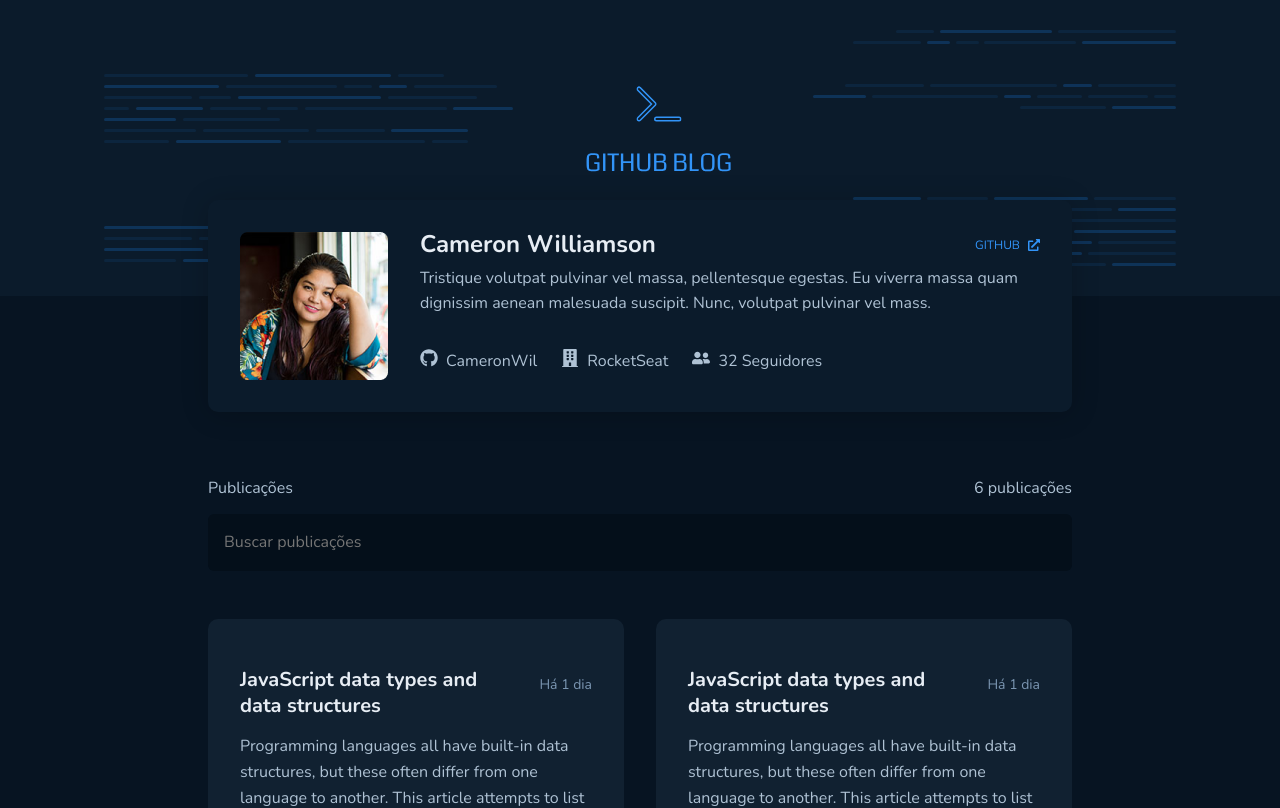
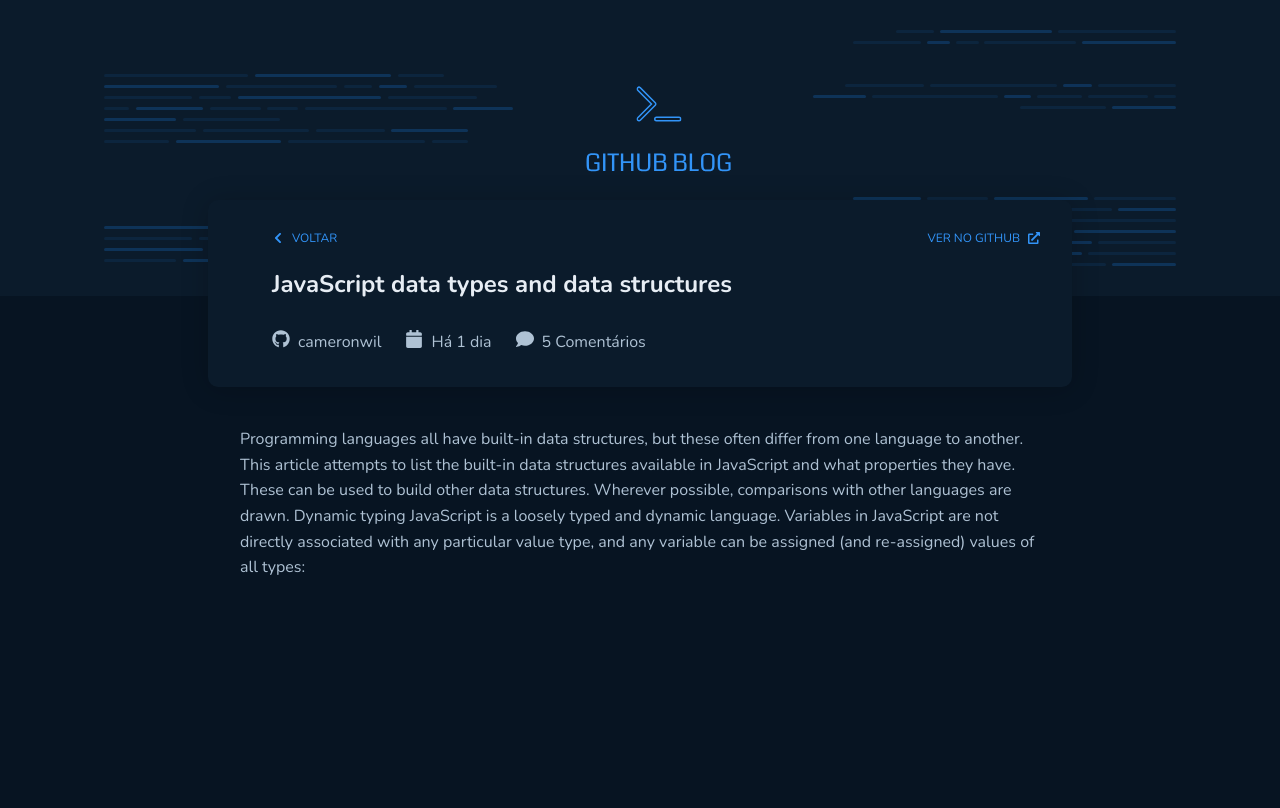
Before and after one commit to WagnerLeodoro/GitHub-Blog, a React (Vite) app: page /post in a window 1280 px wide. Shown: the top 808 px of the page. Built offline with nearby package versions, Linux system fonts and the light colour scheme.

Commit message:
Post page e Navegação entre telas

```diff
--- a/package.json
+++ b/package.json
@@ -12,6 +12,7 @@
     "react": "^18.2.0",
     "react-dom": "^18.2.0",
     "react-icons": "^4.7.1",
+    "react-router-dom": "^6.8.1",
     "styled-components": "^5.3.6"
   },
   "devDependencies": {
--- a/src/App.tsx
+++ b/src/App.tsx
@@ -1,15 +1,18 @@
+import { BrowserRouter } from "react-router-dom";
 import { ThemeProvider } from "styled-components";
 import { Header } from "./components/Header";
-import { Blog } from "./pages/Blog";
+import { Router } from "./Router";
 import { GlobalStyle } from "./styles/global";
 import { defaultTheme } from "./styles/themes/default";
 
 export function App() {
   return (
     <ThemeProvider theme={defaultTheme}>
-      <GlobalStyle />
-      <Header />
-      <Blog />
+      <BrowserRouter>
+        <GlobalStyle />
+        <Header />
+        <Router />
+      </BrowserRouter>
     </ThemeProvider>
   );
 }
--- /dev/null
+++ b/src/Router.tsx
@@ -0,0 +1,12 @@
+import { Routes, Route } from "react-router-dom";
+import { Blog } from "./pages/Blog";
+import Post from "./pages/Post";
+
+export function Router() {
+  return (
+    <Routes>
+      <Route path="/" element={<Blog />} />
+      <Route path="/post" element={<Post />} />
+    </Routes>
+  );
+}
--- /dev/null
+++ b/src/pages/Post/index.tsx
@@ -0,0 +1,24 @@
+import { NavLink } from "react-router-dom";
+import { PostInfo } from "../components/SummaryInfo/PostInfo";
+import { PostContainer, PostContent } from "./styles";
+
+export default function Post() {
+  return (
+    <PostContainer>
+      <PostInfo />
+      <PostContent>
+        <p>
+          Programming languages all have built-in data structures, but these
+          often differ from one language to another. This article attempts to
+          list the built-in data structures available in JavaScript and what
+          properties they have. These can be used to build other data
+          structures. Wherever possible, comparisons with other languages are
+          drawn. Dynamic typing JavaScript is a loosely typed and dynamic
+          language. Variables in JavaScript are not directly associated with any
+          particular value type, and any variable can be assigned (and
+          re-assigned) values of all types:
+        </p>
+      </PostContent>
+    </PostContainer>
+  );
+}
--- /dev/null
+++ b/src/pages/Post/styles.ts
@@ -0,0 +1,16 @@
+import styled from "styled-components";
+
+export const PostContainer = styled.main`
+  width: 100%;
+  max-width: 1120px;
+  margin: 4rem auto 0;
+  padding: 0 8rem;
+`;
+
+export const PostContent = styled.div`
+  display: flex;
+  flex-direction: column;
+  align-items: center;
+  padding: 40px 32px;
+  gap: 24px;
+`;
--- a/src/pages/components/PostCard/index.tsx
+++ b/src/pages/components/PostCard/index.tsx
@@ -1,8 +1,10 @@
+import { NavLink } from "react-router-dom";
 import { PostCardContainer, PostCardContent, PostContent } from "./styles";
 
 export default function PostCard() {
   return (
-    <PostCardContainer className="postCard">
+    <PostCardContainer>
+      <NavLink to="/post" title="postTitle">
         <PostCardContent>
           <header>
             <h1>JavaScript data types and data structures</h1>
@@ -11,15 +13,16 @@
           <PostContent>
             <p>
               Programming languages all have built-in data structures, but these
-            often differ from one language to another. This article attempts to
-            list the built-in data structures available in JavaScript and what
-            properties they have. These can be used to build other data
-            structures. Wherever possible, comparisons with other languages are
-            drawn.
+              often differ from one language to another. This article attempts
+              to list the built-in data structures available in JavaScript and
+              what properties they have. These can be used to build other data
+              structures. Wherever possible, comparisons with other languages
+              are drawn.
             </p>
           </PostContent>
         </PostCardContent>
-
+      </NavLink>
+      <NavLink to="/post" title="postTitle">
         <PostCardContent>
           <header>
             <h1>JavaScript data types and data structures</h1>
@@ -28,15 +31,16 @@
           <PostContent>
             <p>
               Programming languages all have built-in data structures, but these
-            often differ from one language to another. This article attempts to
-            list the built-in data structures available in JavaScript and what
-            properties they have. These can be used to build other data
-            structures. Wherever possible, comparisons with other languages are
-            drawn.
+              often differ from one language to another. This article attempts
+              to list the built-in data structures available in JavaScript and
+              what properties they have. These can be used to build other data
+              structures. Wherever possible, comparisons with other languages
+              are drawn.
             </p>
           </PostContent>
         </PostCardContent>
-
+      </NavLink>
+      <NavLink to="/post" title="postTitle">
         <PostCardContent>
           <header>
             <h1>JavaScript data types and data structures</h1>
@@ -45,14 +49,33 @@
           <PostContent>
             <p>
               Programming languages all have built-in data structures, but these
-            often differ from one language to another. This article attempts to
-            list the built-in data structures available in JavaScript and what
-            properties they have. These can be used to build other data
-            structures. Wherever possible, comparisons with other languages are
-            drawn.
+              often differ from one language to another. This article attempts
+              to list the built-in data structures available in JavaScript and
+              what properties they have. These can be used to build other data
+              structures. Wherever possible, comparisons with other languages
+              are drawn.
             </p>
           </PostContent>
         </PostCardContent>
+      </NavLink>
+      <NavLink to="/post" title="postTitle">
+        <PostCardContent>
+          <header>
+            <h1>JavaScript data types and data structures</h1>
+            <span>Há 1 dia</span>
+          </header>
+          <PostContent>
+            <p>
+              Programming languages all have built-in data structures, but these
+              often differ from one language to another. This article attempts
+              to list the built-in data structures available in JavaScript and
+              what properties they have. These can be used to build other data
+              structures. Wherever possible, comparisons with other languages
+              are drawn.
+            </p>
+          </PostContent>
+        </PostCardContent>
+      </NavLink>
     </PostCardContainer>
   );
 }
--- a/src/pages/components/PostCard/styles.ts
+++ b/src/pages/components/PostCard/styles.ts
@@ -9,6 +9,10 @@
   margin-bottom: 2rem;
 
   margin-top: 3rem;
+
+  a {
+    text-decoration: none;
+  }
 `;
 
 export const PostCardContent = styled.div`
--- a/src/pages/components/SummaryInfo/PostInfo.tsx
+++ b/src/pages/components/SummaryInfo/PostInfo.tsx
@@ -5,6 +5,7 @@
   FaExternalLinkAlt,
   FaGithub,
 } from "react-icons/fa";
+import { NavLink } from "react-router-dom";
 import {
   CardContent,
   ExternalLink,
@@ -22,14 +23,18 @@
       <SummaryPostCard>
         <CardContent>
           <Links>
+            <NavLink to="/" title="Blog">
               <ExternalLink>
                 <FaChevronLeft />
                 VOLTAR
               </ExternalLink>
+            </NavLink>
+            <NavLink to="https://www.github.com/">
               <ExternalLink>
                 VER NO GITHUB
                 <FaExternalLinkAlt />
               </ExternalLink>
+            </NavLink>
           </Links>
           <TitleContent>
             <h1>JavaScript data types and data structures</h1>
--- a/src/pages/components/SummaryInfo/ProfileInfo.tsx
+++ b/src/pages/components/SummaryInfo/ProfileInfo.tsx
@@ -1,3 +1,5 @@
+import { NavLink } from "react-router-dom";
+
 import {
   CardContent,
   ExternalLink,
@@ -25,10 +27,12 @@
         <CardContent>
           <TitleContent>
             <h1>Cameron Williamson</h1>
-            <ExternalLink>
-              GITHUB
-              <FaExternalLinkAlt />
-            </ExternalLink>
+            <NavLink to="https://github.com/WagnerLeodoro">
+              <ExternalLink>
+                GITHUB
+                <FaExternalLinkAlt />
+              </ExternalLink>
+            </NavLink>
           </TitleContent>
           <p>
             Tristique volutpat pulvinar vel massa, pellentesque egestas. Eu
--- a/src/pages/components/SummaryInfo/styles.ts
+++ b/src/pages/components/SummaryInfo/styles.ts
@@ -39,6 +39,10 @@
     color: ${({ theme }) => theme.colors["base-text"]};
     font-size: ${({ theme }) => theme.fontSizes["md"]};
   }
+
+  a {
+    text-decoration: none;
+  }
 `;
 
 export const TitleContent = styled.div`
@@ -51,11 +55,15 @@
   }
 `;
 
-export const Links = styled.div`
+export const Links = styled.nav`
   display: flex;
   flex-direction: row;
   justify-content: space-between;
   padding-bottom: 1.25rem;
+
+  a {
+    text-decoration: none;
+  }
 `;
 
 export const ExternalLink = styled.span`
```
Also changed, not shown: 1 other file (tests, documents, lock files or other folders). Lines whose indentation alone changed are shown as unchanged.
